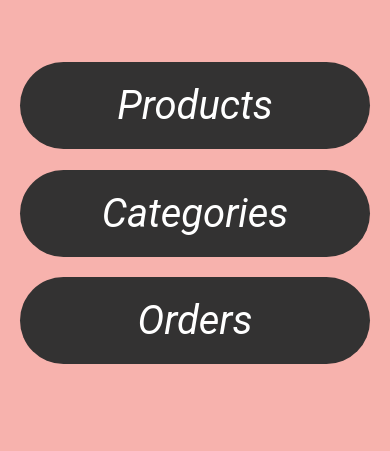
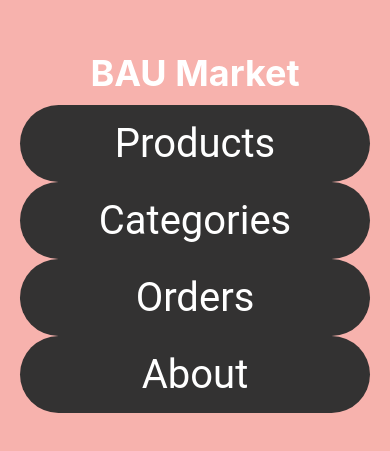
Before and after one commit to hasanfarhan33/reactProject, a React Native app: screen / in a window 390 px wide. Shown: the part 209-660 px from the top of the page. Built offline with nearby package versions, Linux system fonts and the light colour scheme.

Commit message:
Adjusted the main menu

```diff
--- a/App.js
+++ b/App.js
@@ -1,10 +1,14 @@
-import { StatusBar } from 'expo-status-bar';
+import {StatusBar} from 'expo-status-bar';
 import React, {useState} from 'react';
-import { StyleSheet, Text, TouchableOpacity, View } from 'react-native';
+import {StyleSheet, Text, TouchableOpacity, View} from 'react-native';
 
 export default function App() {
   return (
     <View style={styles.background}>
+      <Text style={styles.paragraph}>
+          BAU Market
+      </Text>
+
       <TouchableOpacity onPress={() => {/*Do something here*/}}>
         <View style={styles.productsButtonContainer}>
           <Text style={styles.productsButtonText}>
@@ -13,7 +17,7 @@ export default function App() {
         </View>
 
       </TouchableOpacity>
-{/* Categories Button is here */}
+      {/* Categories Button is here */}
       <TouchableOpacity onPress={() => {/*Do something here*/}}>
         <View style={styles.categoriesButtonContainer}>
           <Text style={styles.categoriesButtonText}>
@@ -30,6 +34,15 @@ export default function App() {
           </Text>
         </View>
       </TouchableOpacity>
+
+      {/* About Button is here */}
+      <TouchableOpacity onPress={() => {/*Do something here*/}}>
+        <View style={styles.aboutButtonContainer}>
+          <Text style={styles.aboutButtonText}>
+            About
+          </Text>
+        </View>
+      </TouchableOpacity>
     </View>
   );
 }
@@ -42,8 +55,15 @@ const styles = StyleSheet.create({
     paddingVertical: 250,
     paddingHorizontal: 20,
     flex: 1,
+  },
 
-
+  // Title
+  paragraph: {
+    margin: 10,
+    fontSize: 36,
+    fontWeight: "bold",
+    textAlign: "center",
+    color: "white",
   },
 
   // Products Button
@@ -51,7 +71,7 @@ const styles = StyleSheet.create({
   {
     backgroundColor: "#333232",
     borderRadius: 50,
-    paddingVertical: 20,
+    paddingVertical: 15,
     paddingHorizontal: 22,
     elevation: 5,
   },
@@ -61,7 +81,7 @@ const styles = StyleSheet.create({
     fontSize: 40,
     textAlign: "center",
     fontFamily: 'Roboto',
-    fontStyle: 'italic',
+    fontStyle: 'bold',
   },
 
   // Categories Button
@@ -69,7 +89,7 @@ const styles = StyleSheet.create({
   {
     backgroundColor: "#333232",
     borderRadius: 50,
-    paddingVertical: 20,
+    paddingVertical: 15,
     paddingHorizontal: 22,
     elevation: 5,
   },
@@ -80,7 +100,7 @@ const styles = StyleSheet.create({
     fontSize: 40,
     textAlign: "center",
     fontFamily: 'Roboto',
-    fontStyle: 'italic',
+    fontStyle: 'bold',
   },
 
   // Orders Button
@@ -88,7 +108,7 @@ const styles = StyleSheet.create({
   {
     backgroundColor: "#333232",
     borderRadius: 50,
-    paddingVertical: 20,
+    paddingVertical: 15,
     paddingHorizontal: 22,
     elevation: 5,
 
@@ -99,6 +119,25 @@ const styles = StyleSheet.create({
     fontSize: 40,
     textAlign: "center",
     fontFamily: 'Roboto',
-    fontStyle: 'italic',
-  }
+    fontStyle: 'bold',
+  },
+
+    // About Button
+  aboutButtonContainer:
+    {
+      backgroundColor: "#333232",
+      borderRadius: 50,
+      paddingVertical: 15,
+      paddingHorizontal: 22,
+      elevation: 5,
+
+    },
+    aboutButtonText:
+    {
+      color: "white",
+      fontSize: 40,
+      textAlign: "center",
+      fontFamily: 'Roboto',
+      fontStyle: 'bold',
+    }
 });
```
Also changed, not shown: 1 other file (tests, documents, lock files or other folders).
